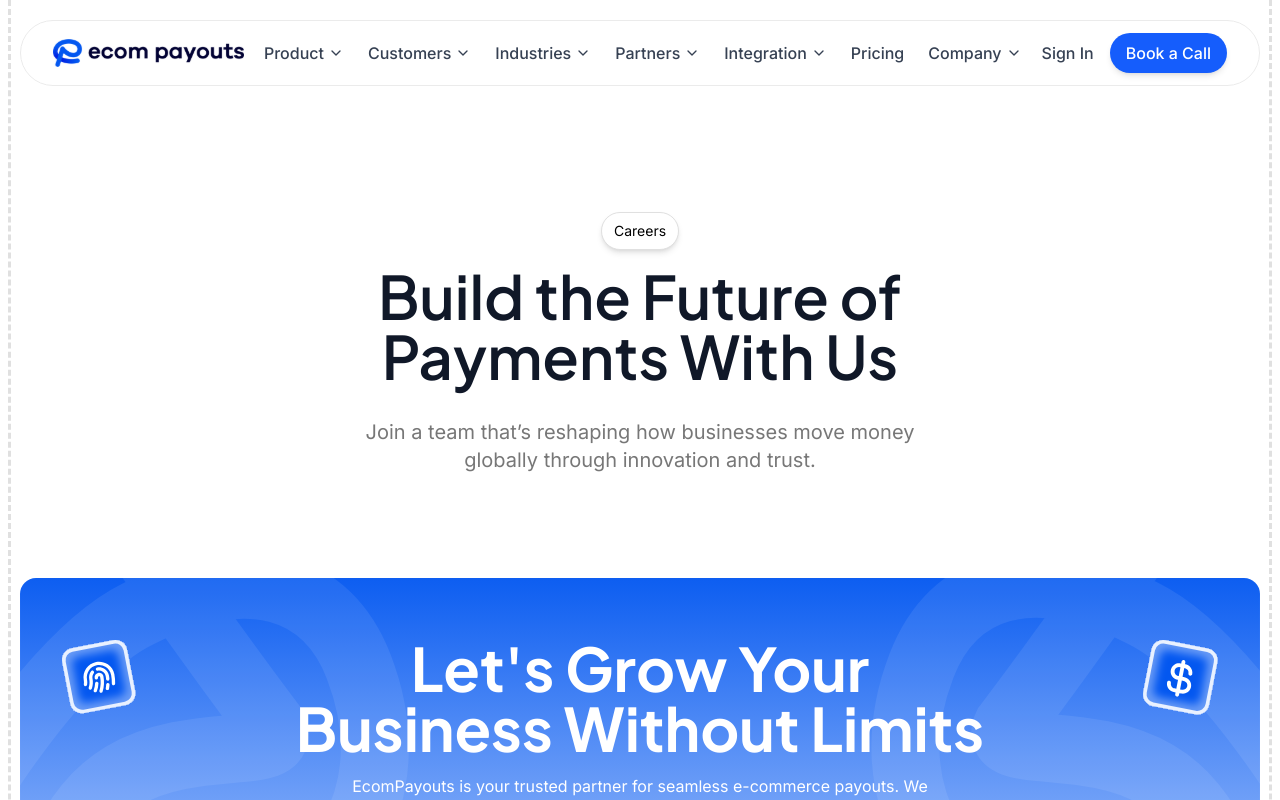
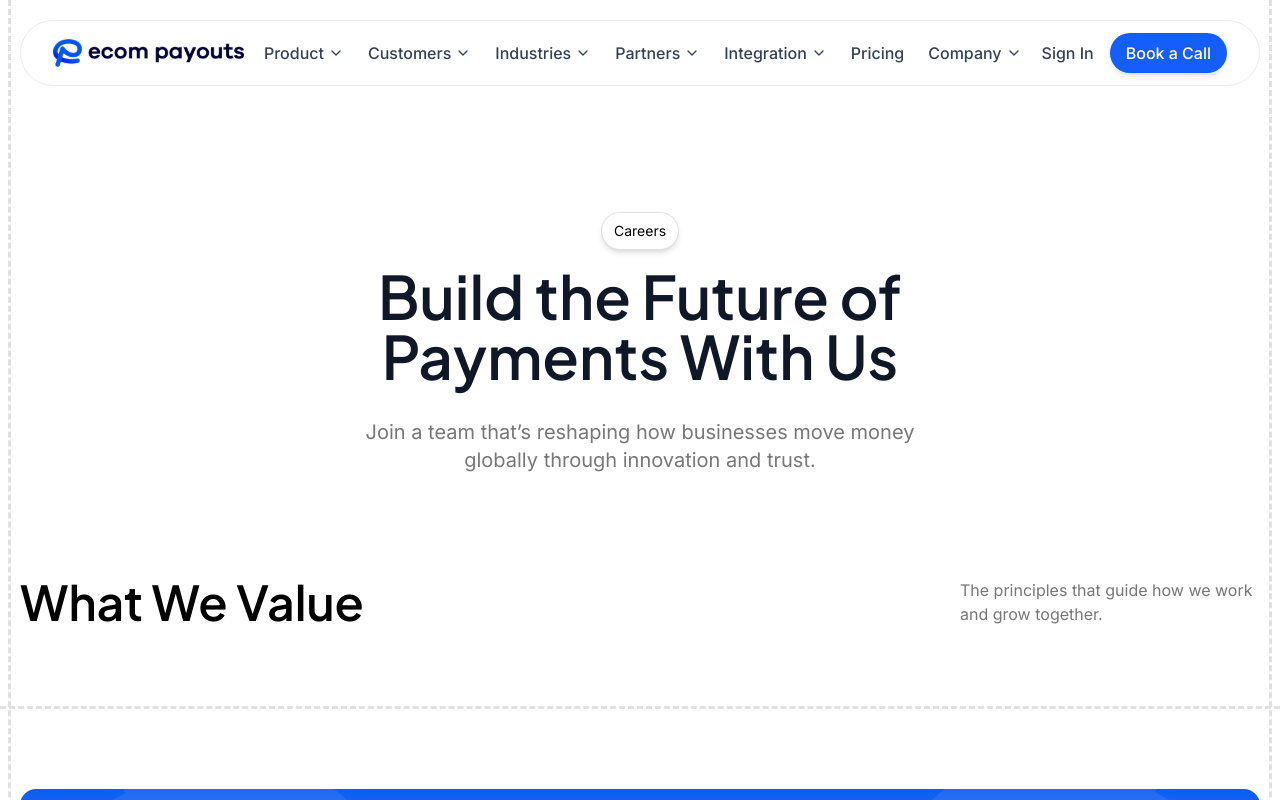
Before and after one commit to hammasmunir/ecom-mpayout, a Next.js app: page /careers in a window 1280 px wide. Shown: the top 800 px of the page. Built offline with nearby package versions, Linux system fonts and the light colour scheme.

Commit message:
Value section strucutre added

```diff
--- a/app/(marketing)/careers/page.jsx
+++ b/app/(marketing)/careers/page.jsx
@@ -1,3 +1,4 @@
+import Value from '@/components/careers/Value';
 import HeroStarter from '@/components/ui/HeroStarter';
 import React from 'react';
 
@@ -9,6 +10,7 @@ const page = () => {
         text="Join a team that’s reshaping how businesses move money globally through innovation and trust."
         label="Careers"
       />
+      <Value />
     </>
   );
 };
--- a/app/(marketing)/who-are-we/page.jsx
+++ b/app/(marketing)/who-are-we/page.jsx
@@ -1,4 +1,3 @@
-import Hero from '@/components/who/Hero';
 import Image from 'next/image';
 import React from 'react';
 import WhoImage1 from '@/assets/images/who-are-we/who-1.jpg';
--- /dev/null
+++ b/components/careers/Value.jsx
@@ -0,0 +1,23 @@
+import React from 'react';
+import Starter from '../ui/Starter';
+
+const Value = () => {
+  return (
+    <section className="border-border border-b-[3px] border-dashed py-16 lg:py-20">
+      <section className="mx-auto flex max-w-[1440px] flex-col items-center gap-20 px-5">
+        <div className="flex w-full flex-col items-center gap-5 lg:flex-row lg:items-center lg:justify-between">
+          <Starter
+            heading="What We Value"
+            className="max-w-[400px] lg:items-start lg:text-left"
+            noCenter={true}
+          />
+          <p className="text-text max-w-[300px] text-center lg:text-left">
+            The principles that guide how we work and grow together.
+          </p>
+        </div>
+      </section>
+    </section>
+  );
+};
+
+export default Value;
```
